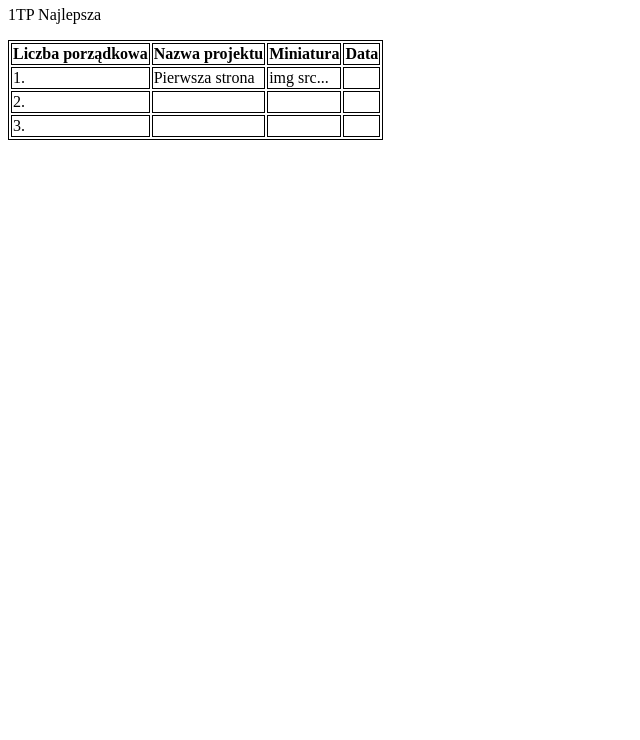
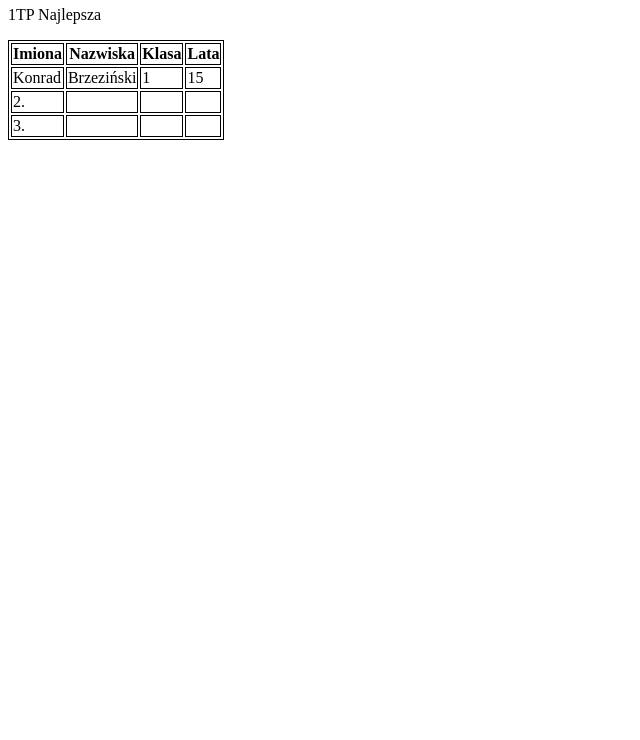
Before and after one commit to wswswsws123564/wswsws.github.io, a plain HTML site: page index.html in a window 1280 px wide. Shown: the part 60-800 px from the top of the page, without its empty margins (0-640 px from the left). Drawn offline with Linux system fonts and the light colour scheme.

Commit message:
Index.html

```diff
--- a/index.html
+++ b/index.html
@@ -10,8 +10,8 @@
 <h1> Obiadek 13.15 </h1>
 <p> 1TP Najlepsza</p>
 <table>
- <tr><th>Liczba porządkowa</th><th>Nazwa projektu</th><th>Miniatura</th><th>Data</th></tr>
- <tr><td>1.</td><td>Pierwsza strona</td><td>img src...</td><td> </td></tr>
+ <tr><th>Imiona</th><th>Nazwiska</th><th>Klasa</th><th>Lata</th></tr>
+ <tr><td>Konrad</td><td>Brzeziński</td><td>1</td><td>15</td></tr>
  <tr><td>2.</td><td> </td><td> </td><td> </td></tr>
  <tr><td>3.</td><td> </td><td> </td><td> </td></tr>
 
```
